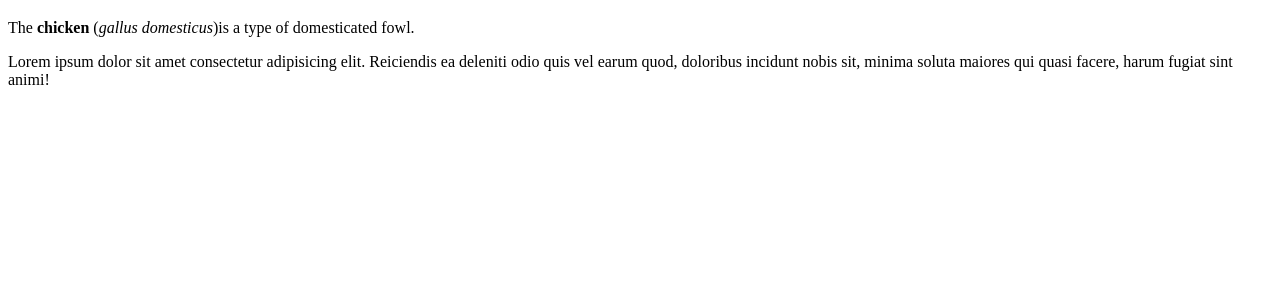
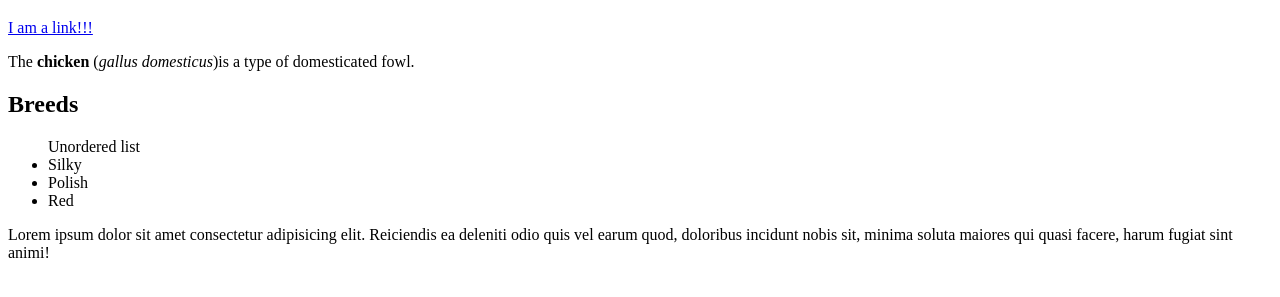
Before and after one commit to PaulMGrant/Web_Dev, a plain HTML site: page main.html in a window 1280 px wide. Shown: the part 61-358 px from the top of the page. Drawn offline with Linux system fonts and the light colour scheme.

Commit message:
new page

```diff
--- a/main.html
+++ b/main.html
@@ -7,10 +7,20 @@
   </head>
   <body>
     <h1>CHICKENS!!!</h1>
+    <a href="about.html">I am a link!!!</a>
+
     <p>
       The <b>chicken</b> (<i>gallus domesticus</i>)is a type of domesticated
       fowl.
     </p>
+
+    <h2>Breeds</h2>
+    <ul>
+      Unordered list
+      <li>Silky</li>
+      <li>Polish</li>
+      <li>Red</li>
+    </ul>
 
     <p>
       Lorem ipsum dolor sit amet consectetur adipisicing elit. Reiciendis ea
```
Also changed, not shown: about.html (added, +11 -0 lines).
